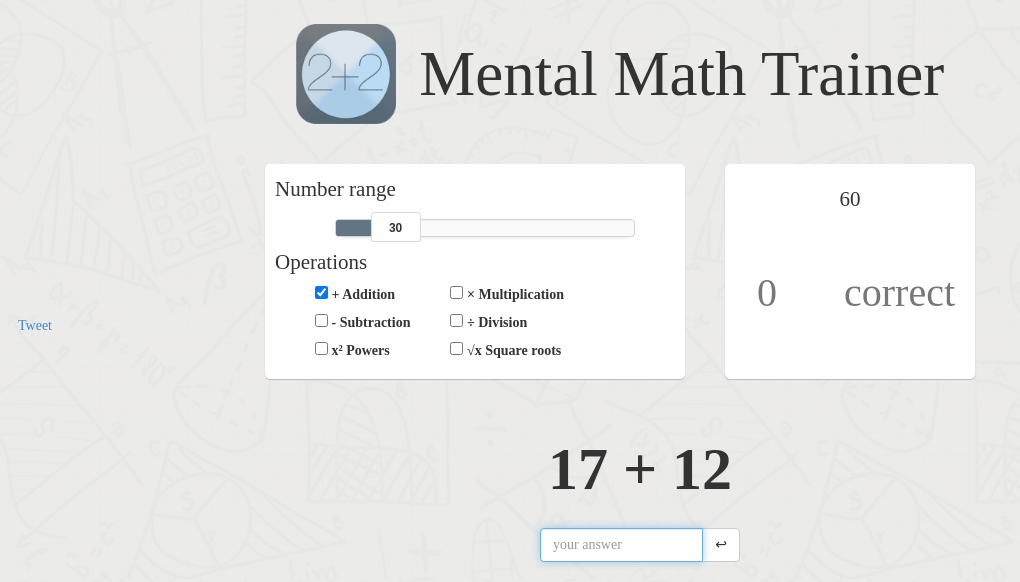
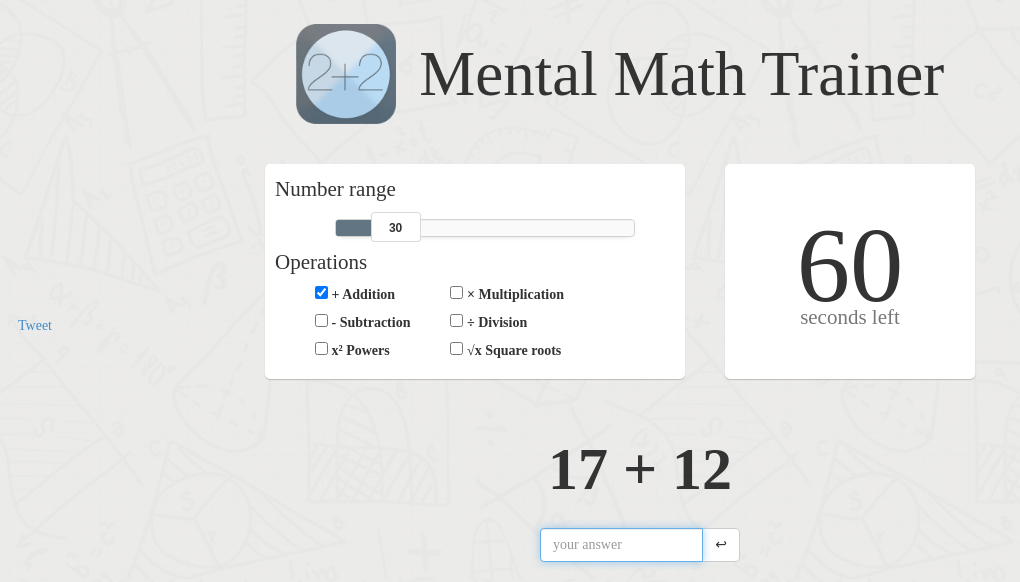
Before and after one commit to shenoyroopesh/10-seconds-math, a PHP site: page / in a window 1280 px wide. Shown: the top 582 px of the page, without its empty margins (0-1020 px from the left). Run offline with PHP 8.4, Linux system fonts and the light colour scheme; some libraries are stand-ins or nearby versions.

Commit message:
Countdown box styled up

```diff
--- a/css/main.css
+++ b/css/main.css
@@ -126,6 +126,18 @@ body {
 
 }
 
+#time-left {
+  font-size: 80pt;
+  margin-top: 5px;
+  display: inline-block;
+}
+
+#time-left-text {
+  display: block;
+  margin-top: -40px;
+  color: #777;
+}
+
 #question {
   font-size: 60px;
   font-weight: 600;
--- a/index.php
+++ b/index.php
@@ -77,11 +77,11 @@ We guarantee, if you make it through the entire plan you'll be better than you'v
             </div>
         </div>
         <div id="stats" class="white-box">
-            <p><span id="time-left">60</span></p>
+            <p><span id="time-left">60</span><span id="time-left-text">seconds left</span></p>
             <p class="bonus">
               <table id="bonus-list">
-                <tr class="large"><td><span id="num-correct-calculations">0</span></td><td>correct</td></tr>
-
+                <!-- <tr><td><span id="num-correct-calculations">0</span></td><td></td></tr>
+ -->
               </table>
             </p>
             <p><a class="btn btn-primary btn-lg sharefb" role="button">Share on Facebook</a></p>
--- a/js/main.js
+++ b/js/main.js
@@ -5,7 +5,7 @@ var firstBackgroundUpdate = true;
 var countdownStarted = false;
 var countdownTimeoutId = -1;
 
-var QUIZ_AVAILABLE_SECONDS = 5;
+var QUIZ_AVAILABLE_SECONDS = 60;
 var quizStartTime = QUIZ_AVAILABLE_SECONDS;
 
 
```
